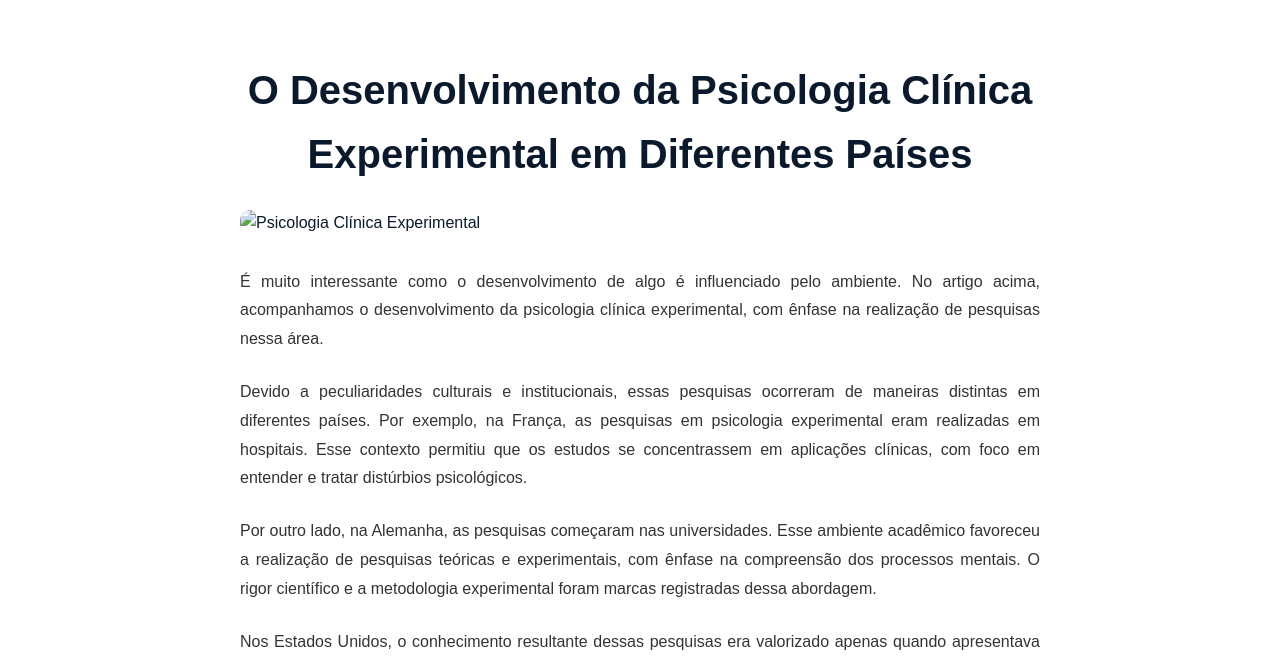
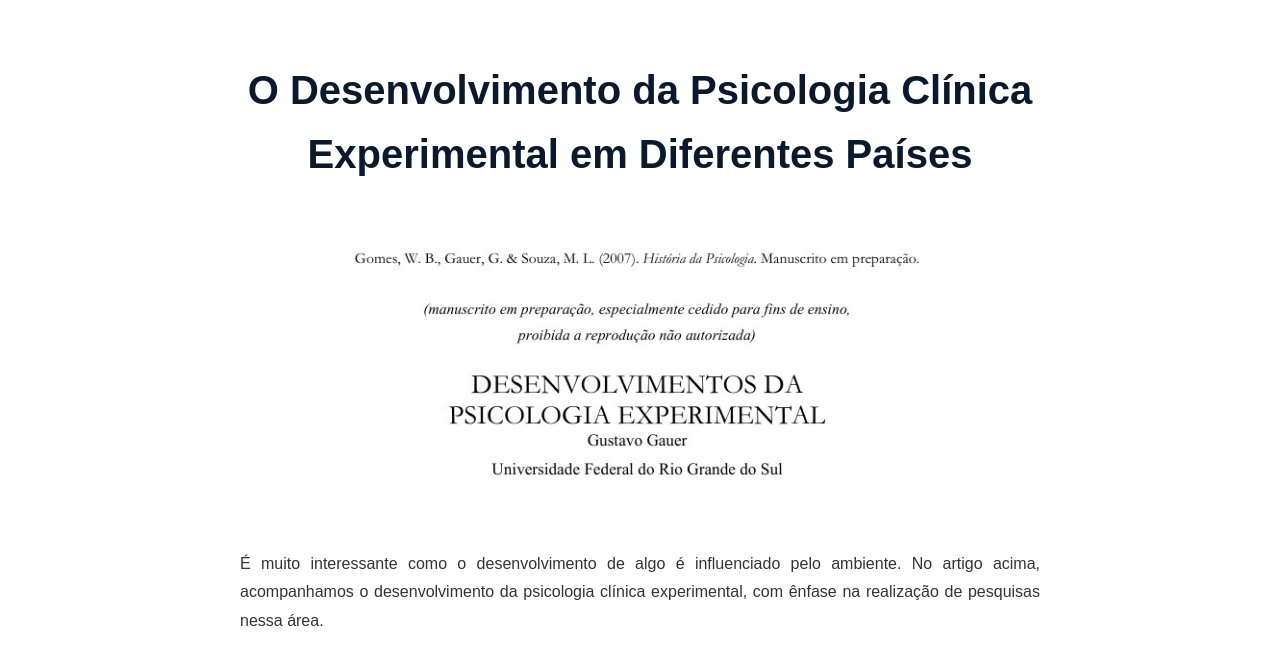
Before and after one commit to DaviEduardoDev/rascunhosdepsicologia, a plain HTML site: page resumos/desenvolvimento-experimental.html in a window 1280 px wide. Shown: the part 98-755 px from the top of the page. Drawn offline with Linux system fonts and the light colour scheme.

Commit message:
Correção de dissertação

```diff
--- a/resumos/desenvolvimento-experimental.html
+++ b/resumos/desenvolvimento-experimental.html
@@ -30,7 +30,7 @@
     <section class="resumo-detalhes">
         <div class="container">
             <h1>O Desenvolvimento da Psicologia Clínica Experimental em Diferentes Países</h1>
-            <img src="../images/capa-card-ansiedade-tecnologia.jpg" alt="Psicologia Clínica Experimental" class="resumo-imagem">
+            <img src="../resumos/artigo-desenvolvimento-psicologia-experimental.jpg" alt="Psicologia Clínica Experimental" class="resumo-imagem">
 
             <p>
                 É muito interessante como o desenvolvimento de algo é influenciado pelo ambiente. No artigo acima, acompanhamos o desenvolvimento da psicologia clínica experimental, com ênfase na realização de pesquisas nessa área.
```
